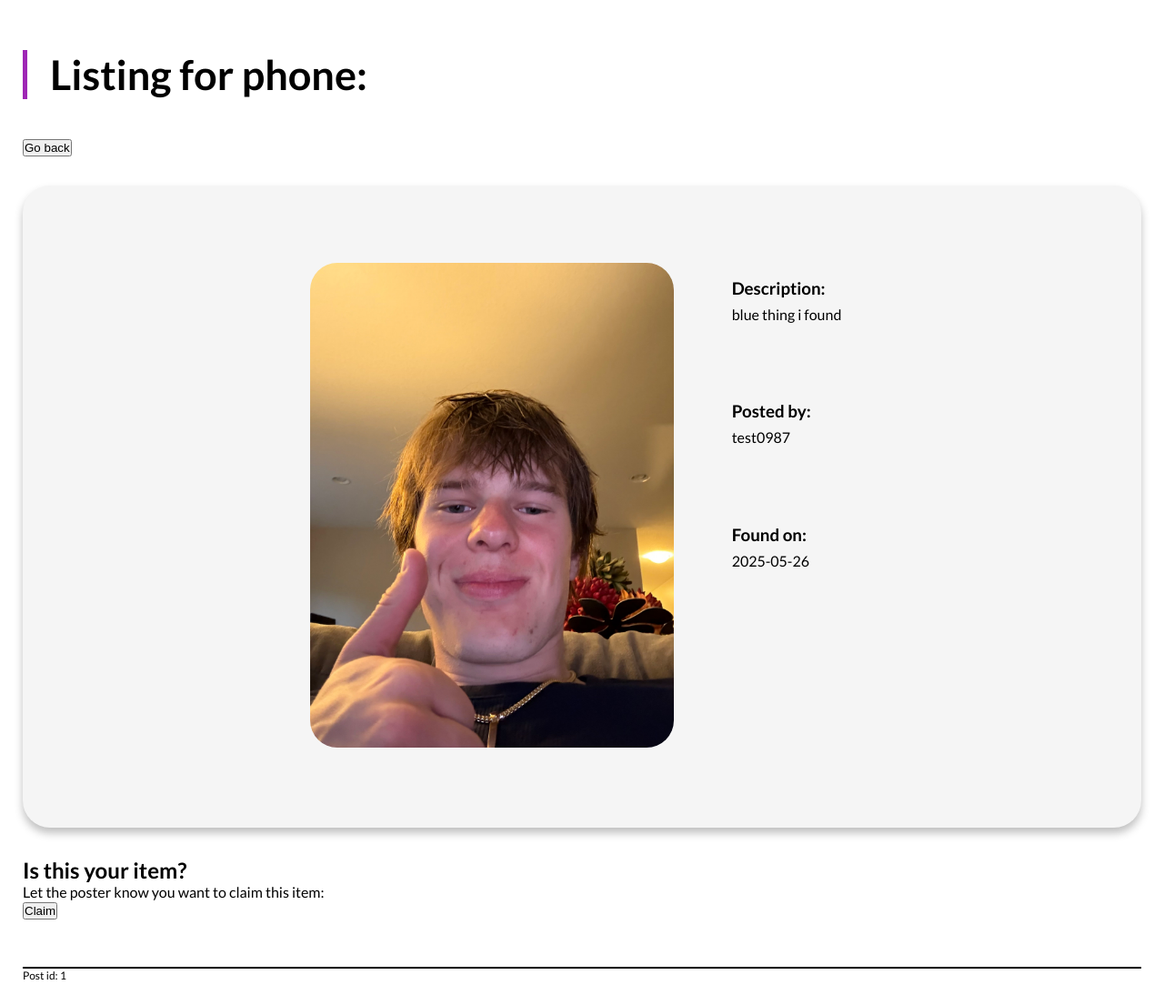
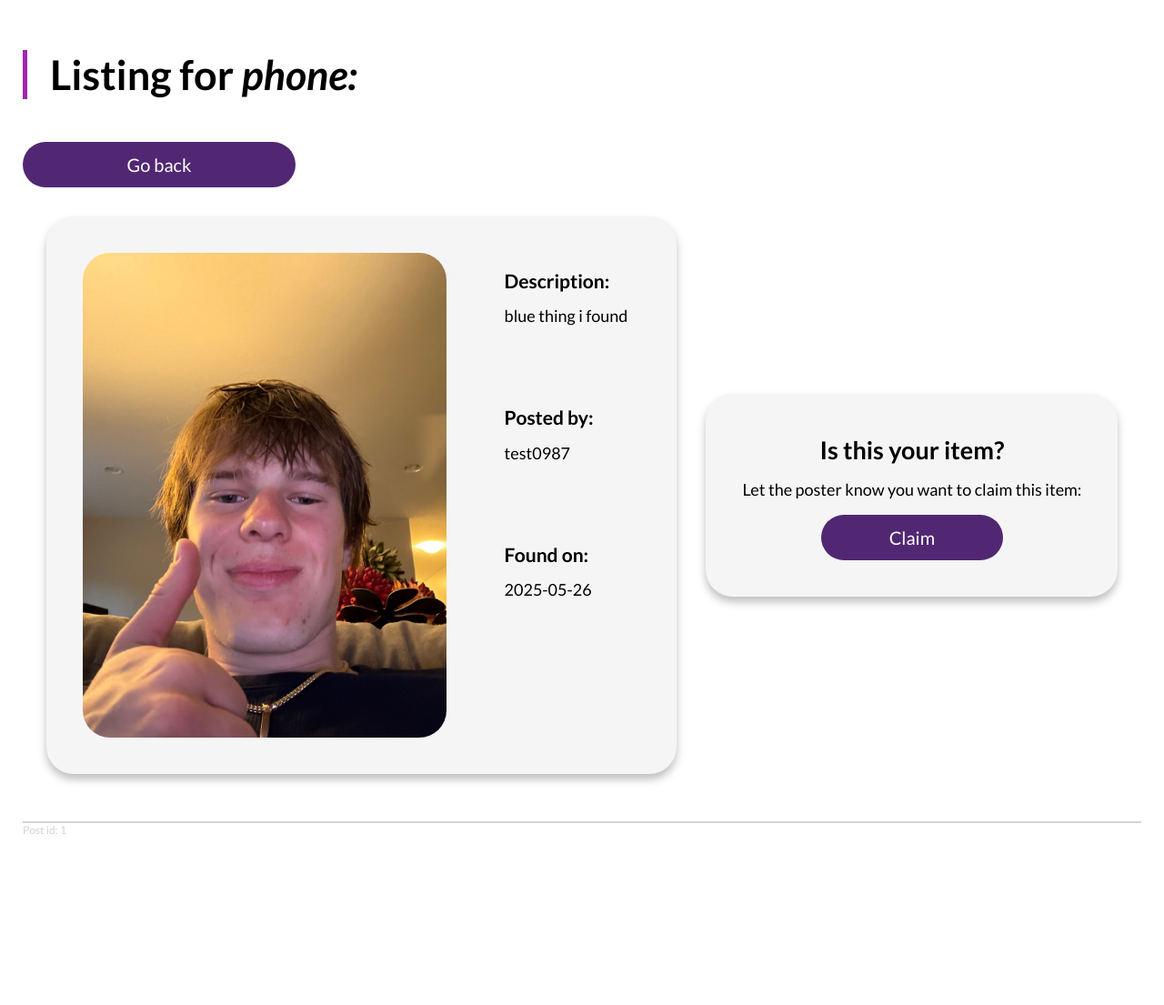
Before and after one commit to defcarlito/Lost-and-Found, a Flask app: page /view-post/1 in a window 1280 px wide. Shown: the part 165-1270 px from the top of the page at 91% size. After the commit the page ends 1082 px from the top, so only its background shows below. Run offline with Flask 3, Linux system fonts and the light colour scheme; data comes from the database, SQL or seed files in the repository; both versions use the stored data as it was after the commit.

Commit message:
added styling to view posts, need logic for claim post

```diff
--- a/app.py
+++ b/app.py
@@ -80,7 +80,7 @@ def create_post():
 
         image = request.files['image']
         image.save(f"static/uploads/{post_id}.jpg")
-        return redirect('/')
+        return redirect('/posts')
     return render_template('create_post.html')
 
 @app.route('/view-post/<post_id>')
--- a/static/css/view-post.css
+++ b/static/css/view-post.css
@@ -5,6 +5,16 @@
     margin: 25px;
 }
 
+.all-body {
+    display: flex;
+    flex-direction: row;
+    align-items: center;
+    margin: 0 auto;
+    gap: 2rem;
+}
+
+
+/* view listing text */
 h1 {
     border-left: 5px solid #9e26b5;
     padding-left: 25px;
@@ -13,26 +23,37 @@ h1 {
     margin-top: 30px
 }
 
-.post-img {
-    max-width: 400px;
-    border-radius: 30px;
-}
 
 .post-details {
     background-color: rgb(245, 245, 245);
     display: flex;
-    flex-wrap: wrap;
-    justify-content: center;
+    flex-wrap: nowrap;
+    justify-content: space-between;
     border-radius: 30px;
 
-    padding-top: 85px;
-    padding-bottom: 85px;
+    margin: 0 auto;
+
+    padding: 40px 40px;
     gap: 50px;
+    max-width: 1000px;
+
+    font-size: 18px;
 
     box-shadow: rgba(0, 0, 0, 0.25) 0 6px 10px
 }
 
-.post-info {
+.post-details .post-img {
+    width: 100%;
+    max-width: 400px;
+    height: auto;
+
+    border-radius: 30px;
+
+    display: block;
+    margin: 0 auto;
+}
+
+.post-details .post-info {
     display: flex;
     flex-direction: column;
     gap: 10vh;
@@ -40,8 +61,91 @@ h1 {
     padding: 14px
 }
 
+.post-info h3 {
+    margin-bottom: 8px;
+}
+
+.claim-info {
+    display: flex;
+    align-items: center;
+    flex-direction: column;
+    gap: 8px;
+
+    background-color: rgb(245, 245, 245);
+    padding: 40px 40px;
+    border-radius: 30px;
+    font-size: 18px;
+    box-shadow: rgba(0, 0, 0, 0.25) 0 6px 10px;
+    line-height: 1.6;
+
+}
+
+button {
+    font-family: "Lato", sans-serif;
+    color: white;
+    background: #512773;
+
+    margin-top: 5px;
+    border: none;
+    width: 200px;
+    height: 50px;
+    border-radius: 30px;
+    font-size: 20px;
+
+    transition: all 300ms cubic-bezier(.23, 1, 0.32, 1);
+}
+
+.go-back {
+    width: 300px;
+}
+
+button:hover {
+    transform: scale(1.05);
+}
+
 footer div {
-    border-top: 2px solid black;
+    border-top: 2px solid lightgrey;
     margin-top: 20px;
     font-size: 12px;
+    color: lightgrey;
 }
+
+@media (max-width: 1000px) {
+    .all-body {
+        flex-direction: column;
+        align-items: stretch;
+    }
+}
+
+/* for smaller screens */
+@media (max-width: 700px) {
+
+    .all-body {
+        width: 100%;
+    }
+
+    .claim-info {
+        width: 100%;
+    }
+
+    .post-info {
+        padding: 25px;
+    }
+
+    .post-details {
+        flex-wrap: wrap;
+        width: 100%;
+    }
+
+    h1 {
+        font-size: 40px;
+    }
+}
+
+@media (max-width: 550px) {
+    .go-back {
+        display: block;
+        margin: 0 auto;
+    }
+
+}
--- a/templates/view_post.html
+++ b/templates/view_post.html
@@ -4,8 +4,9 @@
 {% endblock %}
 {% block content %}
 <div class="all">
-    <h1>Listing for {{post['title']}}:</h1>
-    <a href="/posts"><button type="button">Go back</button></a>
+    <h1>Listing for <i>{{post['title']}}:</i></h1>
+    <a href="/posts"><button type="button" class="go-back">Go back</button></a>
+    <div class="all-body">
         <div class="post-details">
             <div class="post-img">
                 <img src="/static/uploads/{{post['post_id']}}.jpg" class="post-img">
@@ -25,12 +26,13 @@
                 </div>
             </div>
         </div>
-    <div>
+        <div class="claim-info">
             <h2>Is this your item?</h2>
             <p>Let the poster know you want to claim this item:</p>
             <form>
                 <button>Claim</button>
             </form>
+        </div>
     </div>
     <footer>
         <div>
```
Also changed, not shown: posts-db.db, static/uploads/19.jpg (added). Lines whose indentation alone changed are shown as unchanged.
